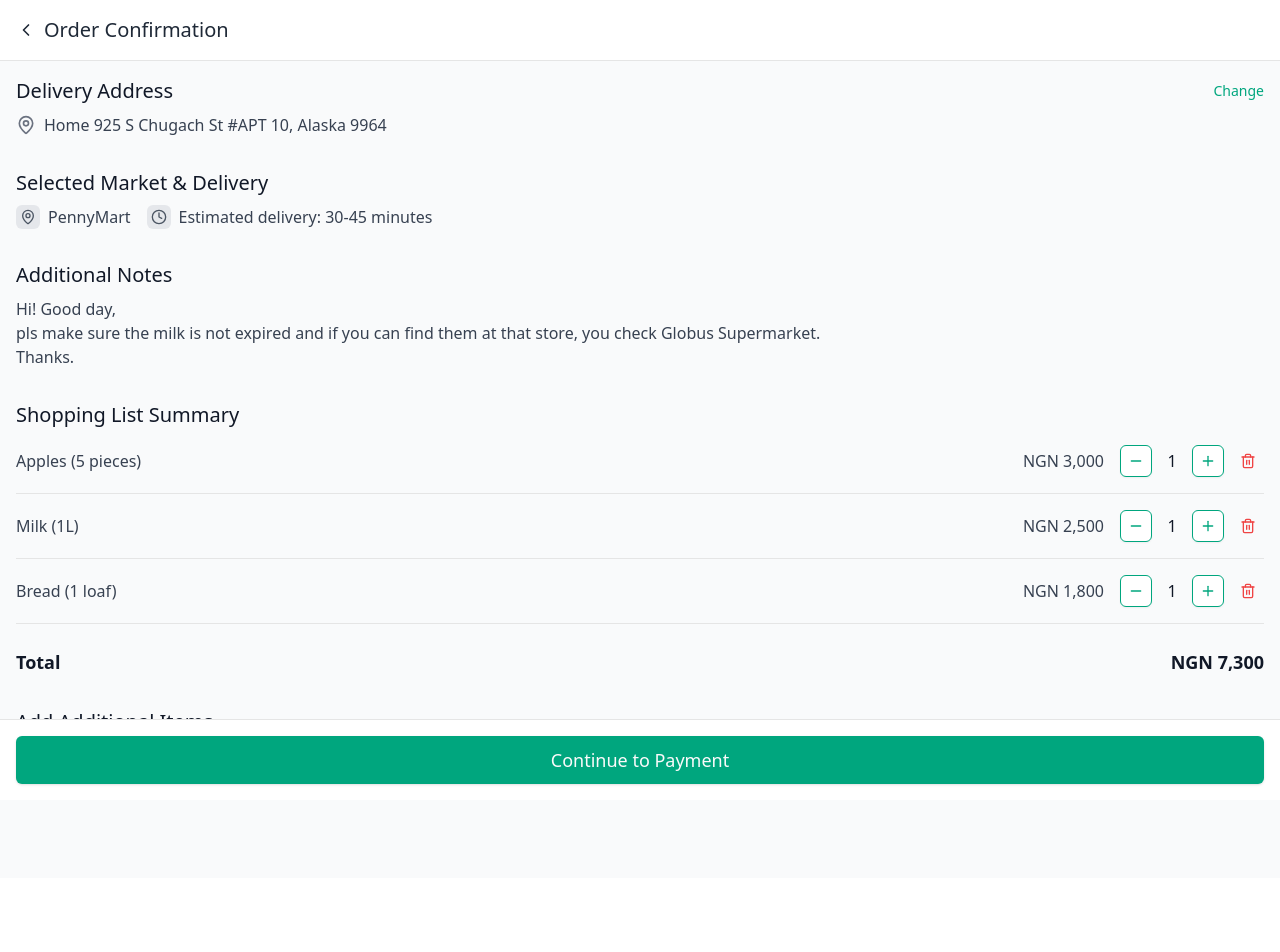
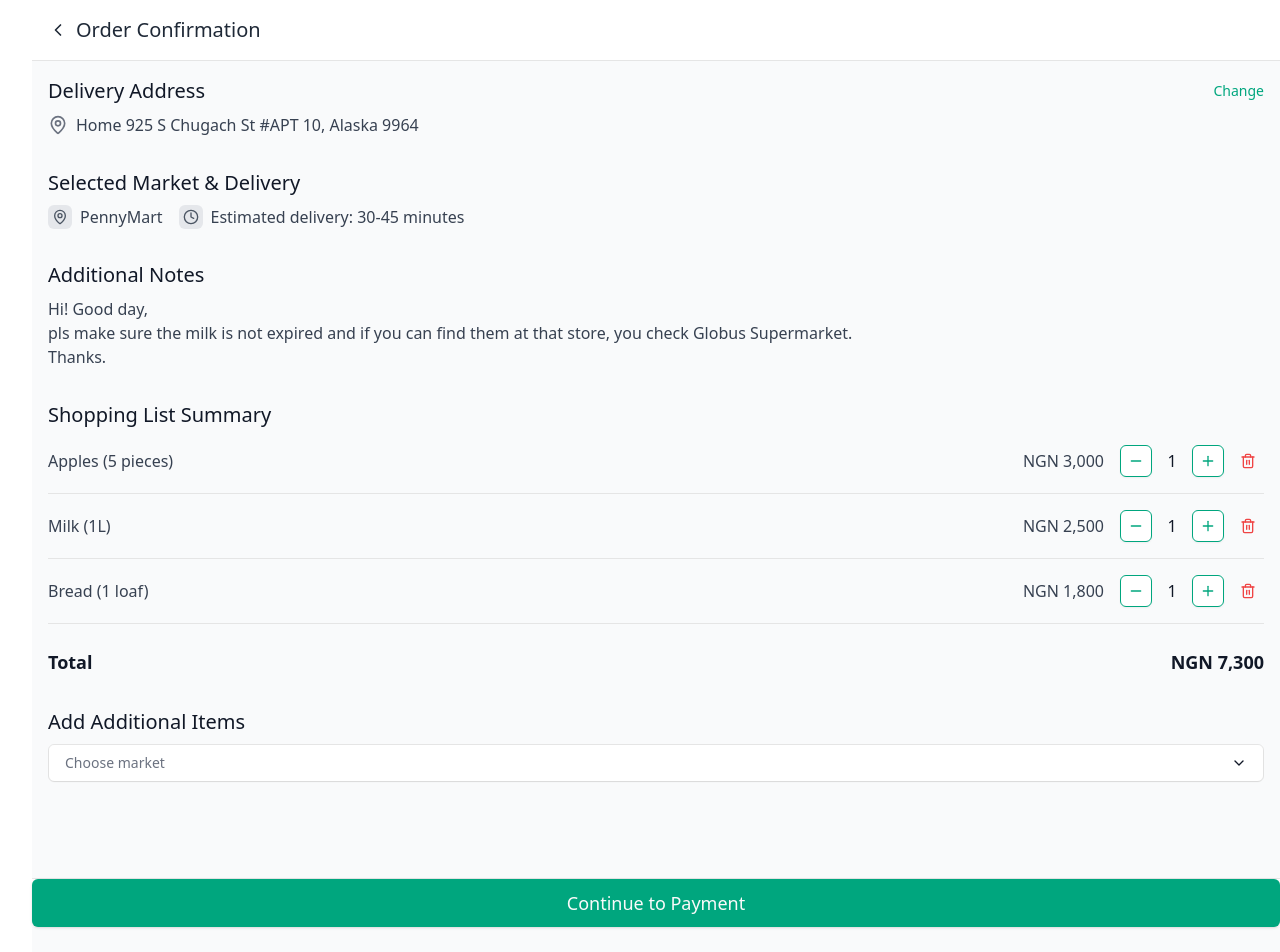
Before and after one commit to Busy2Shop/Busy2Shop-FE, a Next.js app: page /checkout in a window 1280 px wide. Shown: the top 952 px of the page. Before the commit the page ends 878 px from the top, so only its background shows below. Built offline with nearby package versions, Linux system fonts and the light colour scheme.

Commit message:
feat: update checkout and orders pages with layout adjustments and navigation enhancements

```diff
--- a/app/checkout/page.tsx
+++ b/app/checkout/page.tsx
@@ -31,7 +31,7 @@ export default function CheckoutPage() {
     const totalPrice = items.reduce((sum, item) => sum + item.price * item.quantity, 0)
 
     return (
-        <div className="flex flex-col min-h-screen bg-gray-50">
+        <div className="flex flex-col min-h-screen bg-gray-50 max-w-[1440px] ml-8">
             {/* Header */}
             <div className="sticky top-0 z-10 bg-white p-4 border-b">
                 <div className="flex items-center">
@@ -151,8 +151,7 @@ export default function CheckoutPage() {
                 </div>
             </div>
 
-            {/* Fixed Bottom Button */}
-            <div className="fixed bottom-0 left-0 right-0 p-4 bg-white border-t">
+            <div className="bg-white border-t mb-10">
                 <Button className="w-full bg-[#00A67E] hover:bg-[#008F6B] py-6 text-lg">Continue to Payment</Button>
             </div>
         </div>
--- a/app/orders/page.tsx
+++ b/app/orders/page.tsx
@@ -9,6 +9,7 @@ import Link from "next/link"
 import Image from "next/image"
 import Navbar from "@/components/navbar"
 import Sidebar from "@/components/sidebar"
+import { useRouter } from "next/navigation"
 
 interface Order {
     id: string
@@ -23,6 +24,7 @@ interface Order {
 export default function OrdersPage() {
     const [activeTab, setActiveTab] = useState("ongoing")
     const [trackingOrder, setTrackingOrder] = useState<string | null>(null)
+    const router = useRouter()
 
     const orders: Order[] = [
         {
@@ -336,7 +338,7 @@ export default function OrdersPage() {
 
                                         <div className="p-4 flex justify-between items-center">
                                             {order.status === "processing" ? (
-                                                <Button className="bg-[#00A67E] hover:bg-[#008F6B]">Checkout</Button>
+                                                <Button className="bg-[#00A67E] hover:bg-[#008F6B]" onClick={() => router.push("/checkout")}>Checkout</Button>
                                             ) : order.canTrack ? (
                                                 <Button
                                                     variant="ghost"
```
